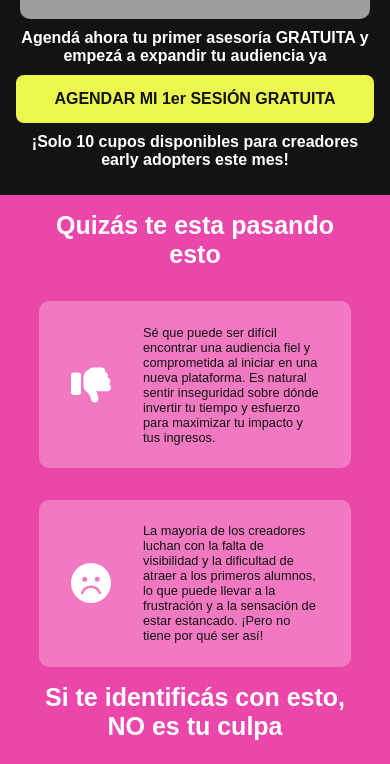
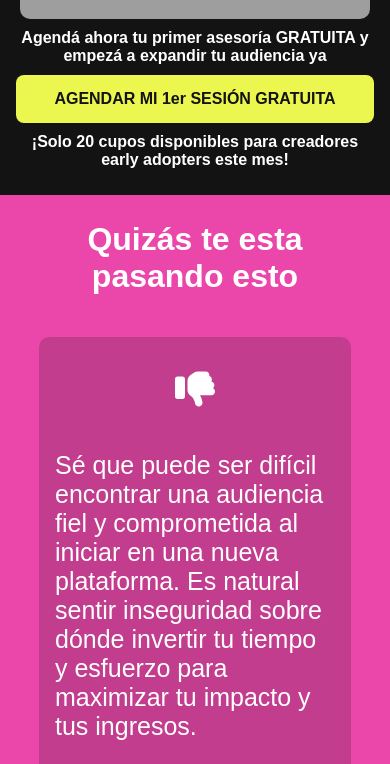
Before and after one commit to pablofigueroa16/New-landing-tribekya, a plain HTML site: page index.html in a window 390 px wide. Shown: the part 1120-1884 px from the top of the page. Drawn offline with Linux system fonts and the light colour scheme; grey boxes are pictures that could not be loaded.

Commit message:
Update datos de cupos y problemas del cliente

```diff
--- a/index.html
+++ b/index.html
@@ -84,7 +84,7 @@
                 </h4>
                 <button>AGENDAR MI 1er SESIÓN GRATUITA</button>
                 <h4 class="Urgencia-Escasez">
-                    ¡Solo 10 cupos disponibles para creadores early adopters este mes!
+                    ¡Solo 20 cupos disponibles para creadores early adopters este mes!
                 </h4>
             </aside>
         </section>
@@ -92,11 +92,9 @@
     <section class="Segunda-Seccion">
         <article class="ProblemasDelCliente">
             <div class="flex-cliente">
-                <h2>Quizás te esta pasando esto</h2>
-
+                <h3 class="quizas">Quizás te esta pasando esto</h3>
             </div>
             <div class="contenedor">
-
                 <svg xmlns="http://www.w3.org/2000/svg" fill="#fff" height="40" width="40"
                     viewBox="0 0 512 512"><!--!Font Awesome Free 6.6.0 by @fontawesome - https://fontawesome.com License - https://fontawesome.com/license/free Copyright 2024 Fonticons, Inc.-->
                     <path
@@ -227,7 +225,7 @@
             </div>
             <aside class="CTA-Agendar2">
 
-                <h3>¡Solo <span class="cupos">50 cupos</span> disponibles este mes!</h2ç>
+                <h3>¡Solo <span class="cupos">20 cupos</span> disponibles este mes!</h2ç>
             </aside>
         </article>
 
@@ -359,7 +357,7 @@
                 necesitas para destacarte.
             </p>
             <p>
-                Con más de 10 años de experiencia en el sector educativo y de
+                Con más de 20 años de experiencia en el sector educativo y de
                 tecnología, estoy comprometido a apoyar a cada creador que se una a
                 nosotros en este emocionante viaje.
             </p>
@@ -367,7 +365,7 @@
             <div class="flex-button">
                 <button>AGENDAR MI 1er SESIÓN GRATUITA</button>
             </div>
-            <p>Aprovechá uno de los <span class="cupos">50 cupos</span> para early adopters este mes!</p>
+            <p>Aprovechá uno de los <span class="cupos">20 cupos</span> para early adopters este mes!</p>
         </article>
     </section>
     <section class="Novena-Seccion">
--- a/style.css
+++ b/style.css
@@ -185,8 +185,12 @@
     display: flex;
     justify-content: center;
     align-items: center;
+    gap: 1rem;
+}
 
-    gap: 1rem;
+.quizas {
+    font-size: 2rem !important ;
+    font-weight: 600;
 }
 
 .flex-gif {
@@ -291,7 +295,8 @@
     flex-direction: column;
     align-items: center;
     width: 100%;
-    min-height: 80vh;
+    /* min-height: 80vh; */
+    height: fit-content;
     background: var(--primary);
     color: var(--bg);
     text-align: center;
@@ -304,9 +309,9 @@
     gap: 2rem;
     margin-top: 1rem;
     padding: 1rem 2rem;
-    background: #ffffff45;
+    background: #13131330;
     border-radius: 10px;
-    height: 10rem;
+    height: fit-content;
 
     h3 {
         font-size: clamp(0.8rem, 3vw, 1.4rem);
@@ -316,7 +321,7 @@
 
 .ProblemasDelCliente {
     width: 80%;
-    height: 80vh;
+    height: fit-content;
     display: flex;
     flex-direction: column;
     justify-content: center;
@@ -324,7 +329,7 @@
     margin: 1rem 0;
     font-size: 25px;
 
-    h2 {
+    h3 {
         color: var(--text);
         font-size: 25px;
     }
@@ -646,8 +651,9 @@
     }
 
     .contenedor {
-        height: 12rem;
-        padding: 0 2rem;
+        /* height: 12rem; */
+        flex-direction: column;
+        padding: 2rem 1rem;
         margin-top: 1rem;
         gap: 2rem;
     }
```
